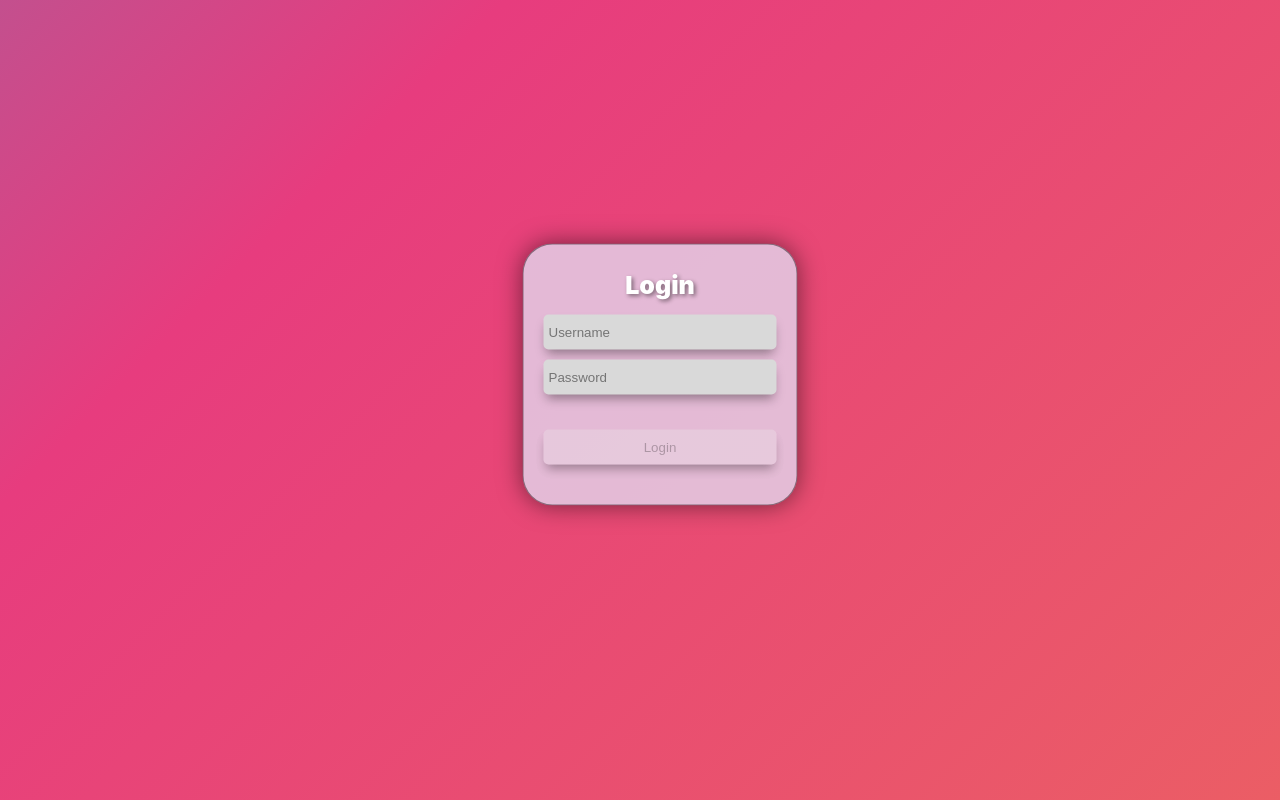
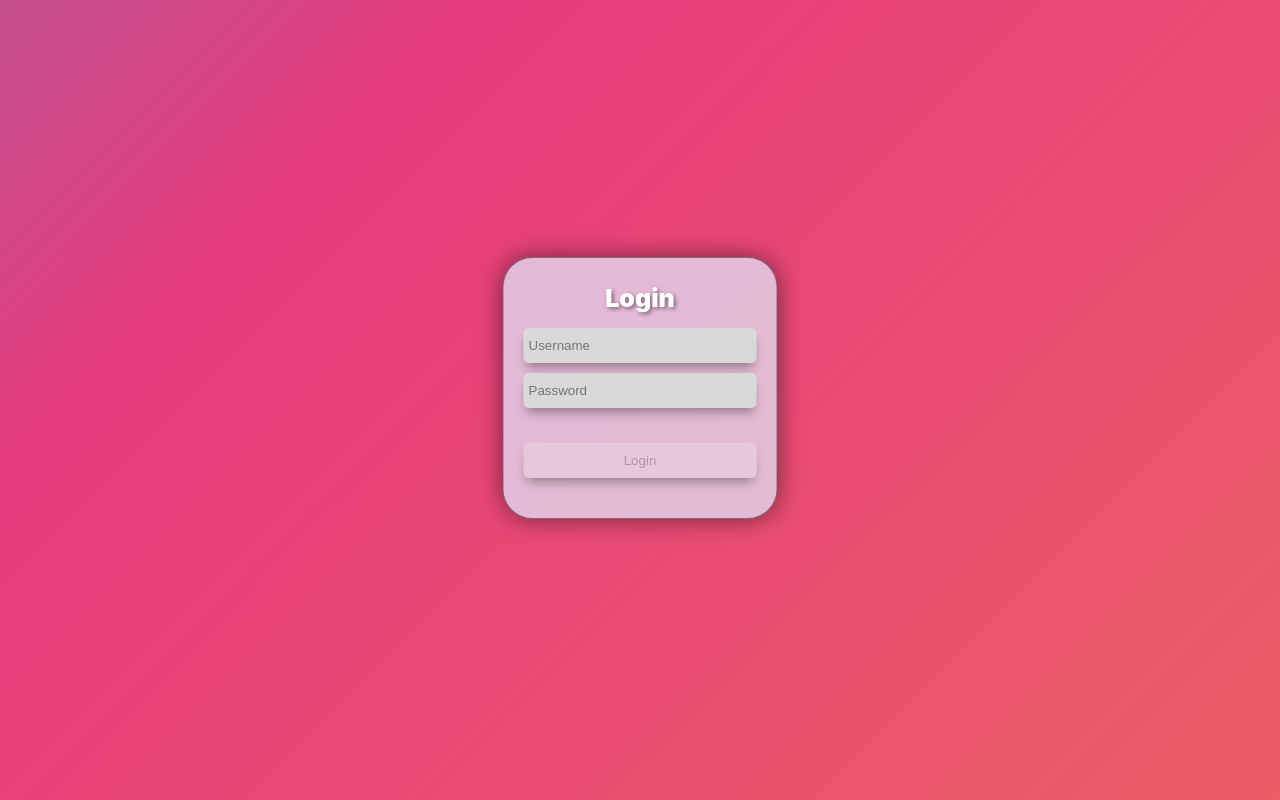
Before and after one commit to wodosharlatan/QuickNote, a Vue app in the folder frontend/: page /login in a window 1280 px wide. Built offline with nearby package versions, Linux system fonts and the light colour scheme.

Commit message:
Fix size errors

```diff
--- a/frontend/src/assets/base.css
+++ b/frontend/src/assets/base.css
@@ -1,54 +1,4 @@
-/* color palette from <https://github.com/vuejs/theme> */
-:root {
-  --vt-c-white: #ffffff;
-  --vt-c-white-soft: #f8f8f8;
-  --vt-c-white-mute: #f2f2f2;
-
-  --vt-c-black: #181818;
-  --vt-c-black-soft: #222222;
-  --vt-c-black-mute: #282828;
-
-  --vt-c-indigo: #2c3e50;
-
-  --vt-c-divider-light-1: rgba(60, 60, 60, 0.29);
-  --vt-c-divider-light-2: rgba(60, 60, 60, 0.12);
-  --vt-c-divider-dark-1: rgba(84, 84, 84, 0.65);
-  --vt-c-divider-dark-2: rgba(84, 84, 84, 0.48);
-
-  --vt-c-text-light-1: var(--vt-c-indigo);
-  --vt-c-text-light-2: rgba(60, 60, 60, 0.66);
-  --vt-c-text-dark-1: var(--vt-c-white);
-  --vt-c-text-dark-2: rgba(235, 235, 235, 0.64);
-}
-
 /* semantic color variables for this project */
-:root {
-  --color-background: var(--vt-c-white);
-  --color-background-soft: var(--vt-c-white-soft);
-  --color-background-mute: var(--vt-c-white-mute);
-
-  --color-border: var(--vt-c-divider-light-2);
-  --color-border-hover: var(--vt-c-divider-light-1);
-
-  --color-heading: var(--vt-c-text-light-1);
-  --color-text: var(--vt-c-text-light-1);
-
-  --section-gap: 160px;
-}
-
-@media (prefers-color-scheme: dark) {
-  :root {
-    --color-background: var(--vt-c-black);
-    --color-background-soft: var(--vt-c-black-soft);
-    --color-background-mute: var(--vt-c-black-mute);
-
-    --color-border: var(--vt-c-divider-dark-2);
-    --color-border-hover: var(--vt-c-divider-dark-1);
-
-    --color-heading: var(--vt-c-text-dark-1);
-    --color-text: var(--vt-c-text-dark-2);
-  }
-}
 
 *,
 *::before,
--- a/frontend/src/main.js
+++ b/frontend/src/main.js
@@ -8,9 +8,6 @@ import { createPinia } from "pinia";
 import App from "./App.vue";
 import router from "./router";
 
-// TEMPORARY !!!
-window.useBackend = false;
-
 //Setup vue + addons
 const app = createApp(App);
 app.use(createPinia());
--- a/frontend/src/views/LoginView.vue
+++ b/frontend/src/views/LoginView.vue
@@ -68,9 +68,9 @@ export default {
 .login {
   width: 275px;
   position: fixed;
-  top: 50vh;
-  left: 50vw;
-  transform: translate(-50%, -75%) scale(1, 1);
+  top: 50%;
+  left: 50%;
+  transform: translate(-50%, -50%) scale(1, 1);
   border-radius: 30px;
 }
 
--- a/frontend/src/views/PrivateView.vue
+++ b/frontend/src/views/PrivateView.vue
@@ -58,7 +58,6 @@ export default {
 }
 .recBG_0 {
   background-color: #a195c594;
-  height: 100%;
 }
 .notes {
   padding: 0;
```
